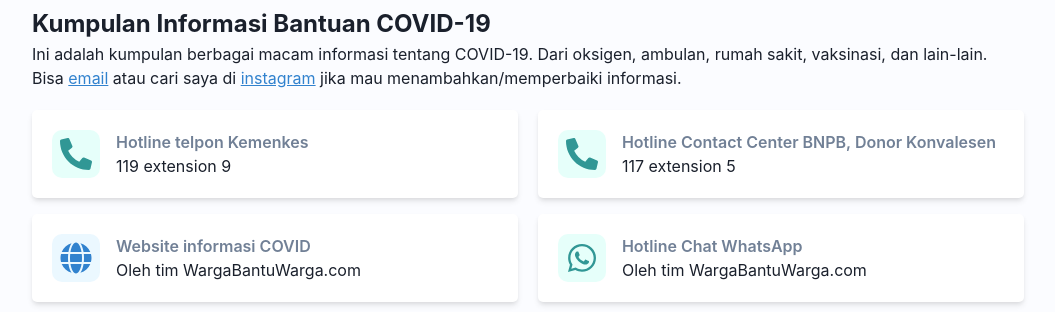
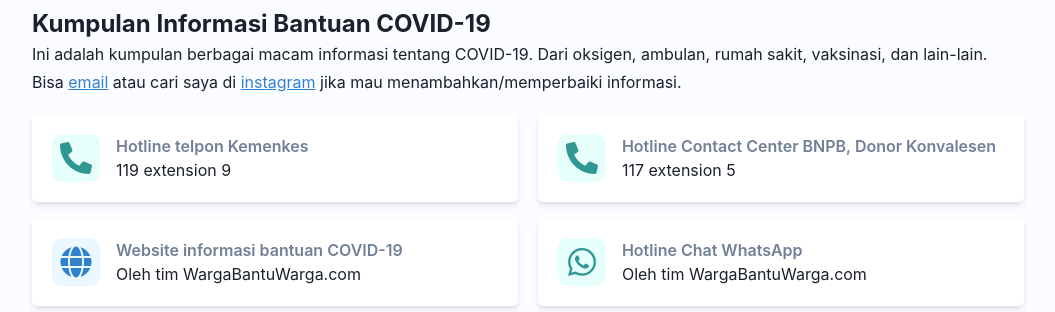
Before and after one commit to vincenth19/covidtracker, a React (Create React App) app: page /info in a window 1280 px wide. Shown: the part 130-442 px from the top of the page, without its empty margins (112-1167 px from the left). Built offline with nearby package versions, Linux system fonts and the light colour scheme; no server answers.

Commit message:
change formatting

```diff
--- a/src/components/info/info.js
+++ b/src/components/info/info.js
@@ -33,7 +33,7 @@
       <Text>
         Ini adalah kumpulan berbagai macam informasi tentang COVID-19. Dari
         oksigen, ambulan, rumah sakit, vaksinasi, dan lain-lain.
-        <br />
+        <Text mt={1}>
           Bisa{" "}
           <Link
             href="mailto:vincenthary19@gmail.com"
@@ -55,6 +55,7 @@
             </Text>
           </Link>{" "}
           jika mau menambahkan/memperbaiki informasi.
+        </Text>
       </Text>
       <Box>
         <SimpleGrid mt={2} minChildWidth={["94%", "47%"]} spacing="2%">
@@ -123,7 +124,7 @@
               <Stack spacing={1}>
                 <Link href="https://www.wargabantuwarga.com/">
                   <Text fontSize="1rem" color="gray.500" fontWeight="semibold">
-                    Website informasi COVID
+                    Website informasi bantuan COVID-19
                   </Text>
                   Oleh tim WargaBantuWarga.com
                 </Link>
```
Lines whose indentation alone changed are shown as unchanged.
